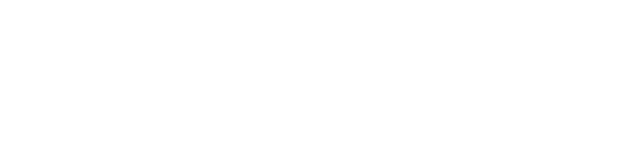
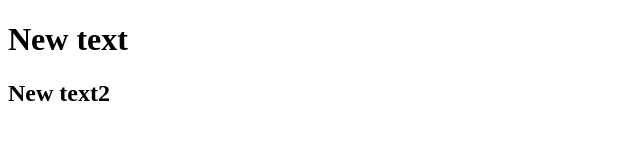
Before and after one commit to Francescosaverio1989/-hello-world-, a plain HTML site: page index.html in a window 1280 px wide. Shown: the whole page, without its empty margins (0-640 px from the left). Drawn offline with Linux system fonts and the light colour scheme.

Commit message:
Update index.html

```diff
--- a/index.html
+++ b/index.html
@@ -5,6 +5,8 @@
 	<title>Changed title </title>
 </head>
 <body>
+	<h1>New text</h1>
+	<h2>New text2 </h2>
 
 </body>
 </html>
```
